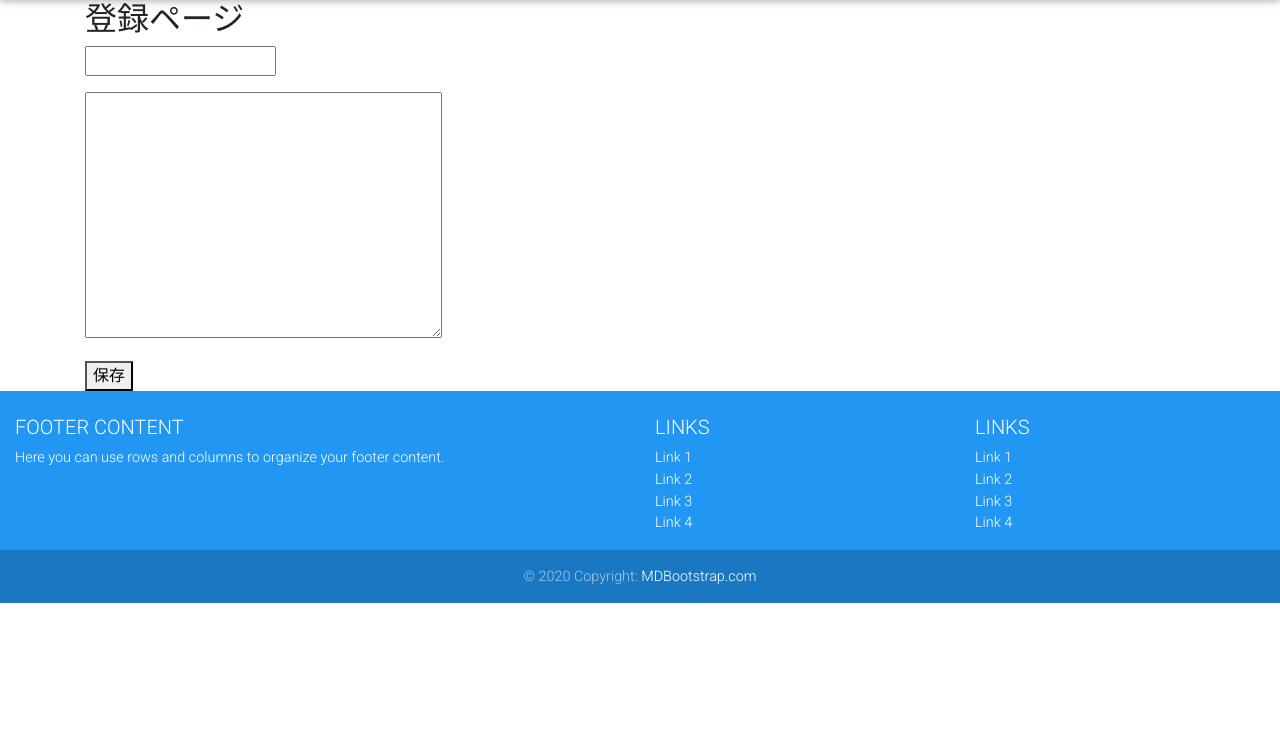
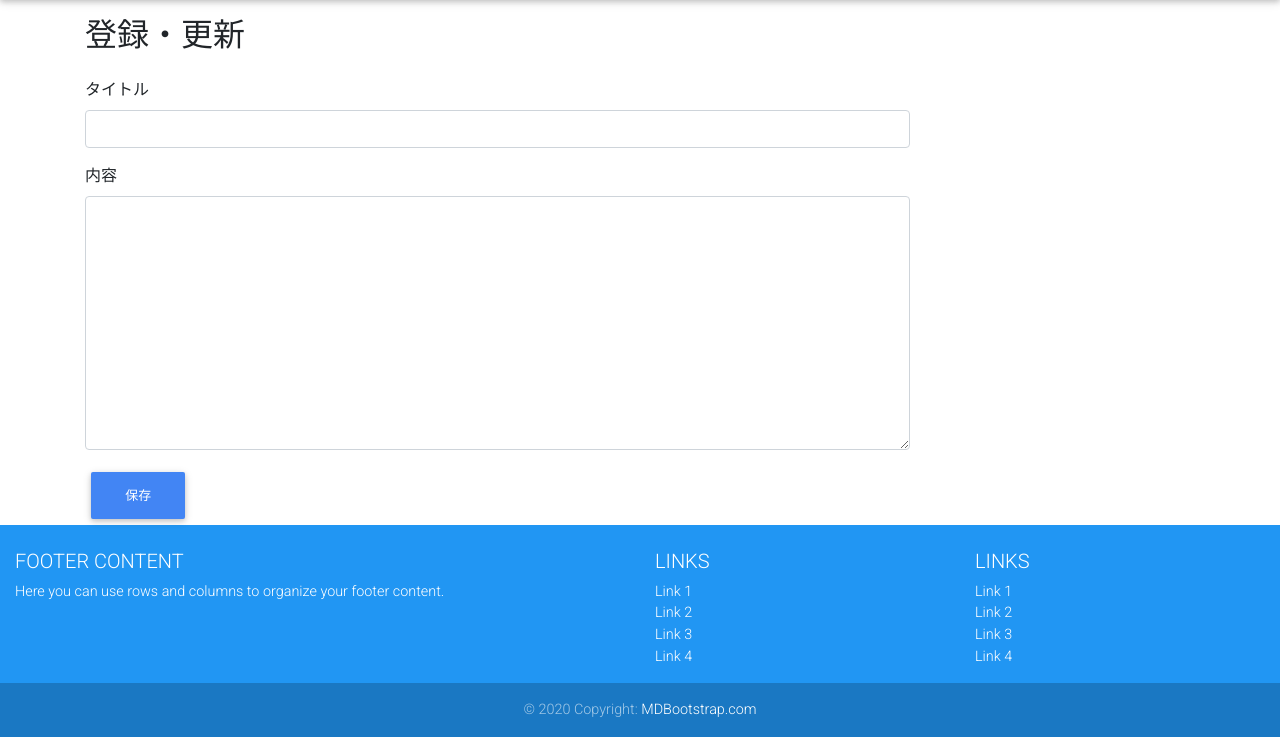
Before and after one commit to shumatsumoto/myproject3, a Django app: page /post_create in a window 1280 px wide. Shown: the part 58-800 px from the top of the page. Run offline with Django 3.2, Linux system fonts and the light colour scheme; some libraries are stand-ins or nearby versions.

Commit message:
form bootstrap

```diff
--- a/myapp/forms.py
+++ b/myapp/forms.py
@@ -6,3 +6,8 @@ class PostForm(forms.ModelForm):
 	class Meta:
 		model = Post
 		fields = ('title', 'content')
+
+	def __init__(self, *args, **kwargs):
+		super().__init__(*args, **kwargs)
+		for field in self.fields.values():
+			field.widget.attrs['class'] = 'form-control'
--- a/myapp/templates/myapp/post_form.html
+++ b/myapp/templates/myapp/post_form.html
@@ -1,12 +1,15 @@
 {% extends 'myapp/base.html' %}
 
 {% block content %}
-<h2>登録ページ</h2>
-
-<form action="" method="POST">
-	{% csrf_token %}
-	<p>{{ form.title }}</p>
-	<p>{{ form.content }}</p>
-	<button type="submit">保存</button>
-</form>
+<div class="row">
+	<div class="col-md-9">
+		<h2 class="pt-3 pb-3">登録・更新</h2>
+		<form action="" method="POST">
+			{% csrf_token %}
+			<p class="form-group"><label>タイトル</label>{{ form.title }}</p>
+			<p class="form-group"><label>内容</label>{{ form.content }}</p>
+			<button class="btn btn-primary" type="submit">保存</button>
+		</form>
+	</div>
+</div>
 {% endblock %}
```
